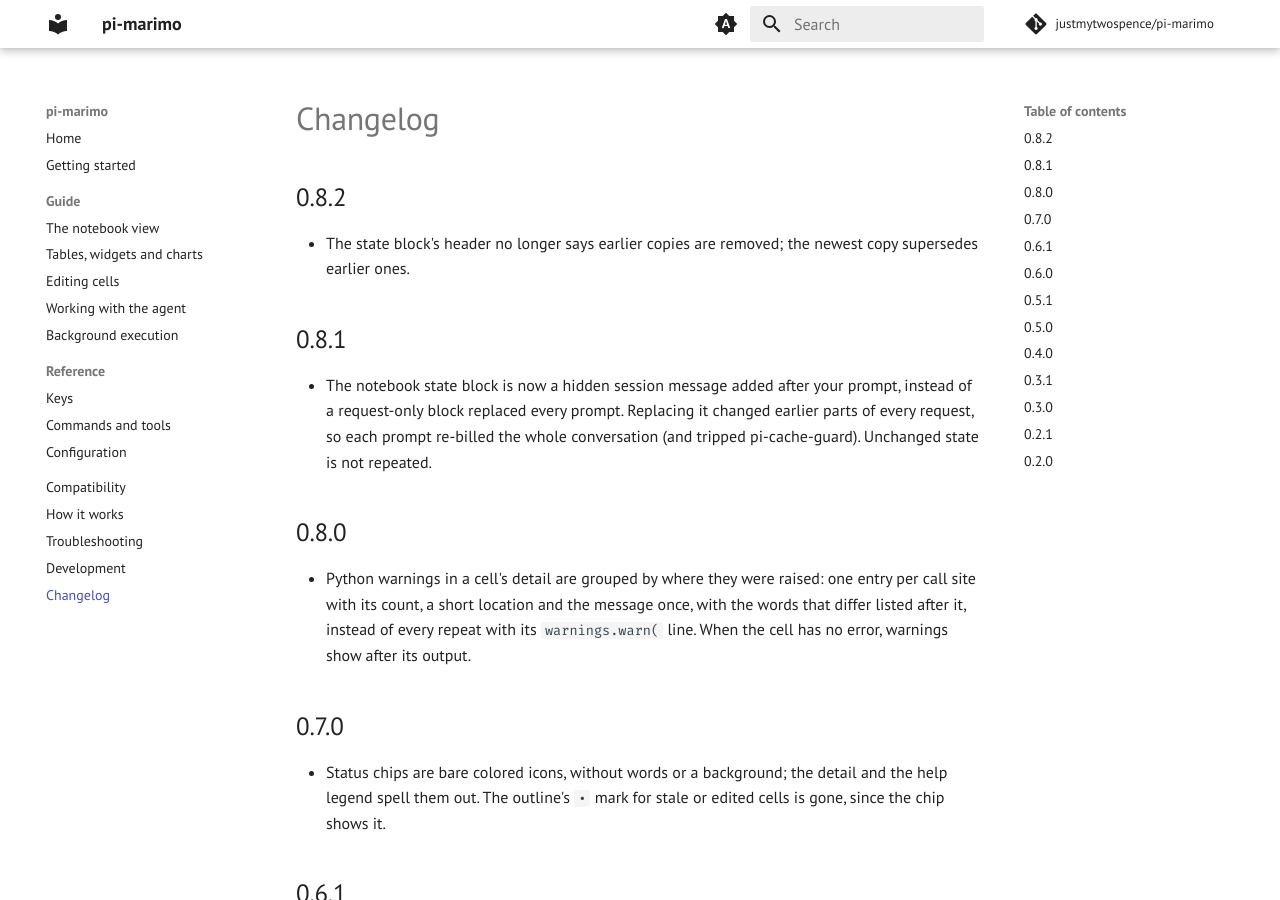
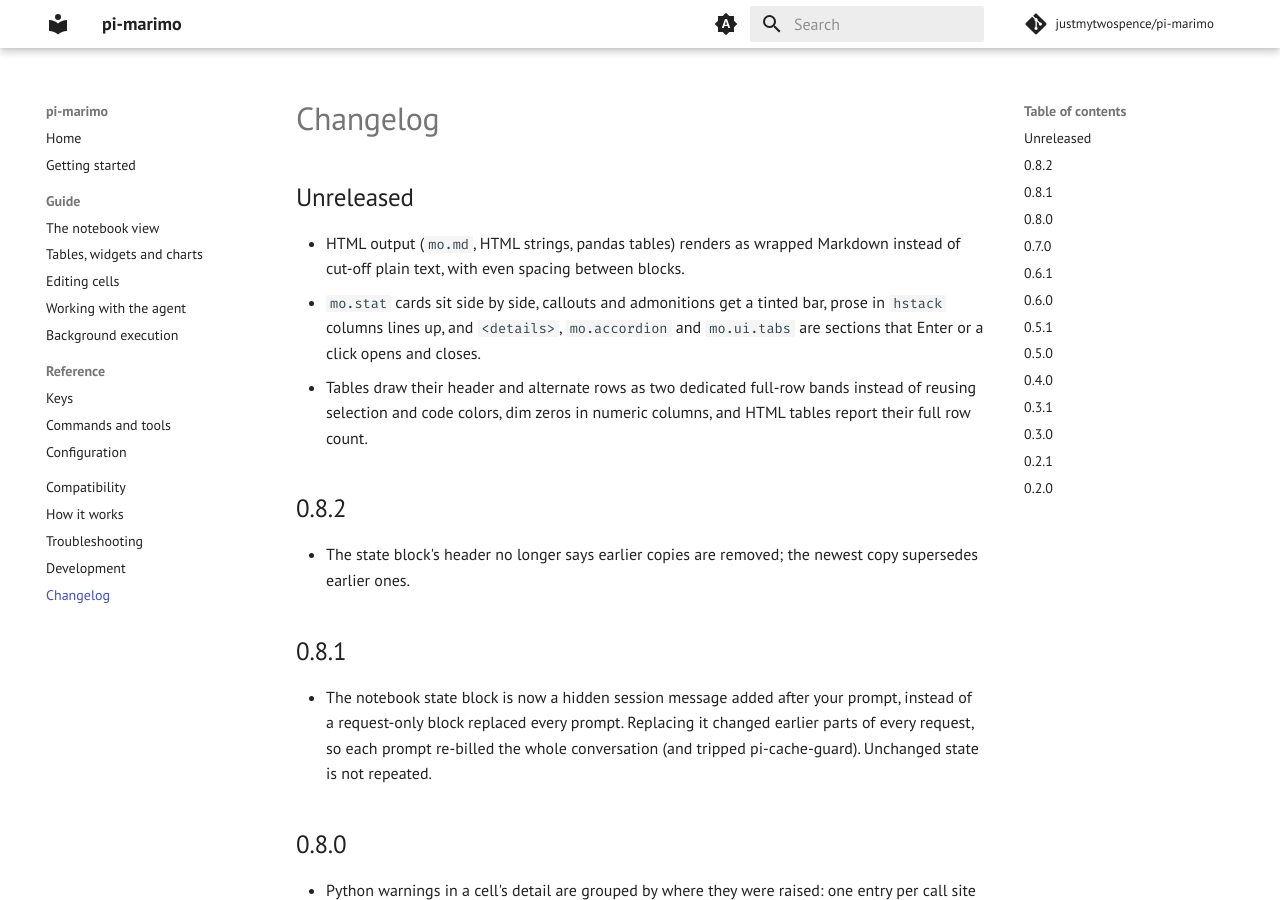
Before and after one commit to justmytwospence/pi-marimo, an MkDocs documentation site: the page built from docs/changelog.md, in a window 1280 px wide and 900 px high. Built offline with MkDocs 1.6.1 and Material for MkDocs 9.7.7, drawn with Linux system fonts in a browser that asks for light colours; comment, search, counter and statistics services are not loaded.

Commit message:
docs: describe rich output rendering and table bands

```diff
--- a/CHANGELOG.md
+++ b/CHANGELOG.md
@@ -1,4 +1,10 @@
 # Changelog
+
+## Unreleased
+
+- HTML output (`mo.md`, HTML strings, pandas tables) renders as wrapped Markdown instead of cut-off plain text, with even spacing between blocks.
+- `mo.stat` cards sit side by side, callouts and admonitions get a tinted bar, prose in `hstack` columns lines up, and `<details>`, `mo.accordion` and `mo.ui.tabs` are sections that Enter or a click opens and closes.
+- Tables draw their header and alternate rows as two dedicated full-row bands instead of reusing selection and code colors, dim zeros in numeric columns, and HTML tables report their full row count.
 
 ## 0.8.2
 
```
Also changed, not shown: docs/guide/data.md (+1 -1 lines), docs/guide/notebook-view.md (+1 -1 lines).
